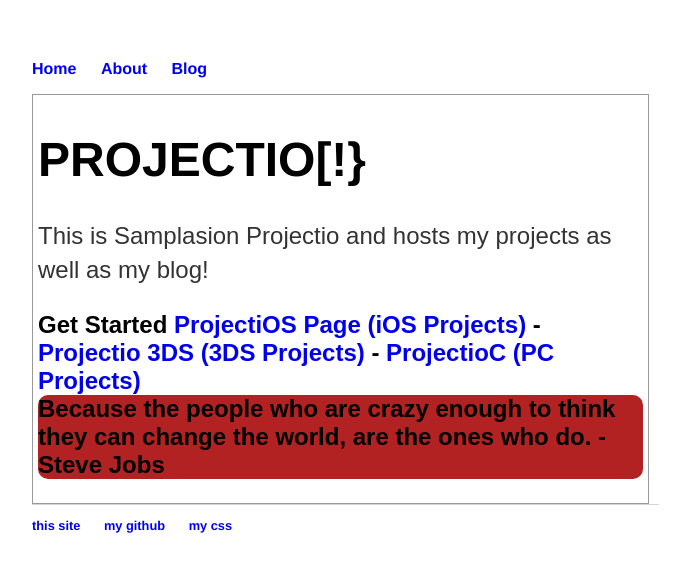
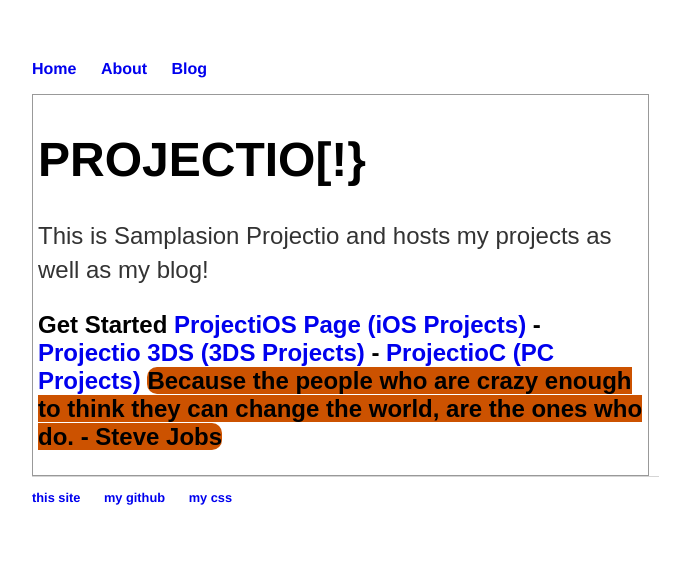
Before and after one commit to Samplasion/samplasion.github.iold, a Jekyll site: the page built from index.html, in a window 1280 px wide. Shown: the top 572 px of the page, without its empty margins (160-850 px from the left). Built offline with Jekyll 4.4.1, drawn with Linux system fonts in a browser that asks for light colours.

Commit message:
Update main.css

```diff
--- a/css/main.css
+++ b/css/main.css
@@ -45,11 +45,13 @@
      color: #333;
  }
 .warn{
-	border: 2px firebrick;
+	display: inline;
+	border: 2px #e65c00;
 	border-radius: 10px;
-	background-color: firebrick;
+	background-color: #cc5200;
 }
 .info{
+	display: inline;
 	border: 2px blue;
 	border-radius: 10px;
 	background-color: blue;
```
